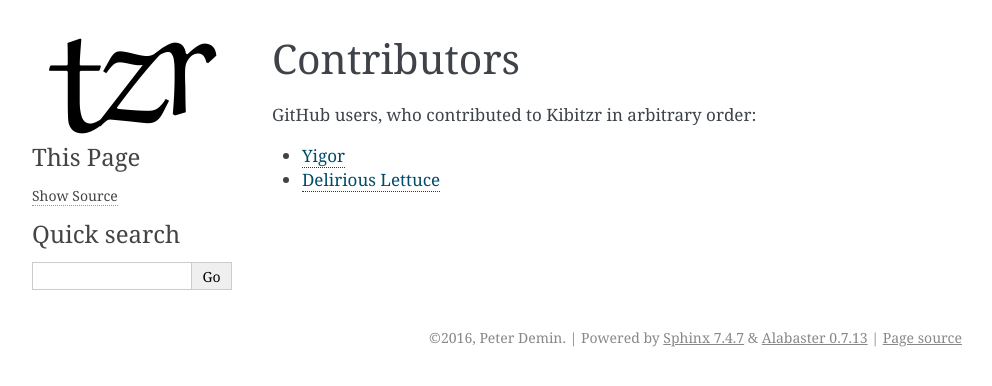
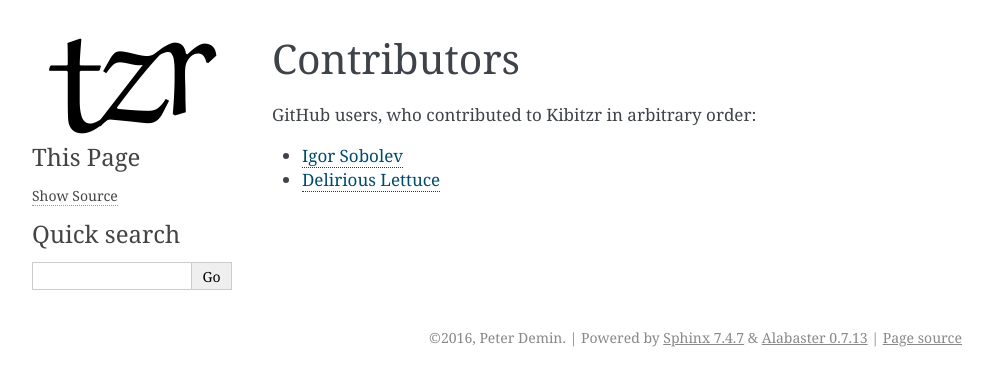
Before and after one commit to kibitzr/kibitzr, a Sphinx documentation site: the page built from docs/contributors.rst, in a window 1280 px wide. Shown: the top 386 px of the page, without its empty margins (148-1140 px from the left). Built offline with Sphinx 7.4.7, drawn with Linux system fonts in a browser that asks for light colours.

Commit message:
Fixed Igor's name

```diff
--- a/docs/contributors.rst
+++ b/docs/contributors.rst
@@ -4,5 +4,5 @@ Contributors
 
 GitHub users, who contributed to Kibitzr in arbitrary order:
 
-* `Yigor <https://github.com/yigor>`_
+* `Igor Sobolev <https://github.com/yigor>`_
 * `Delirious Lettuce <https://github.com/delirious-lettuce>`_
```
